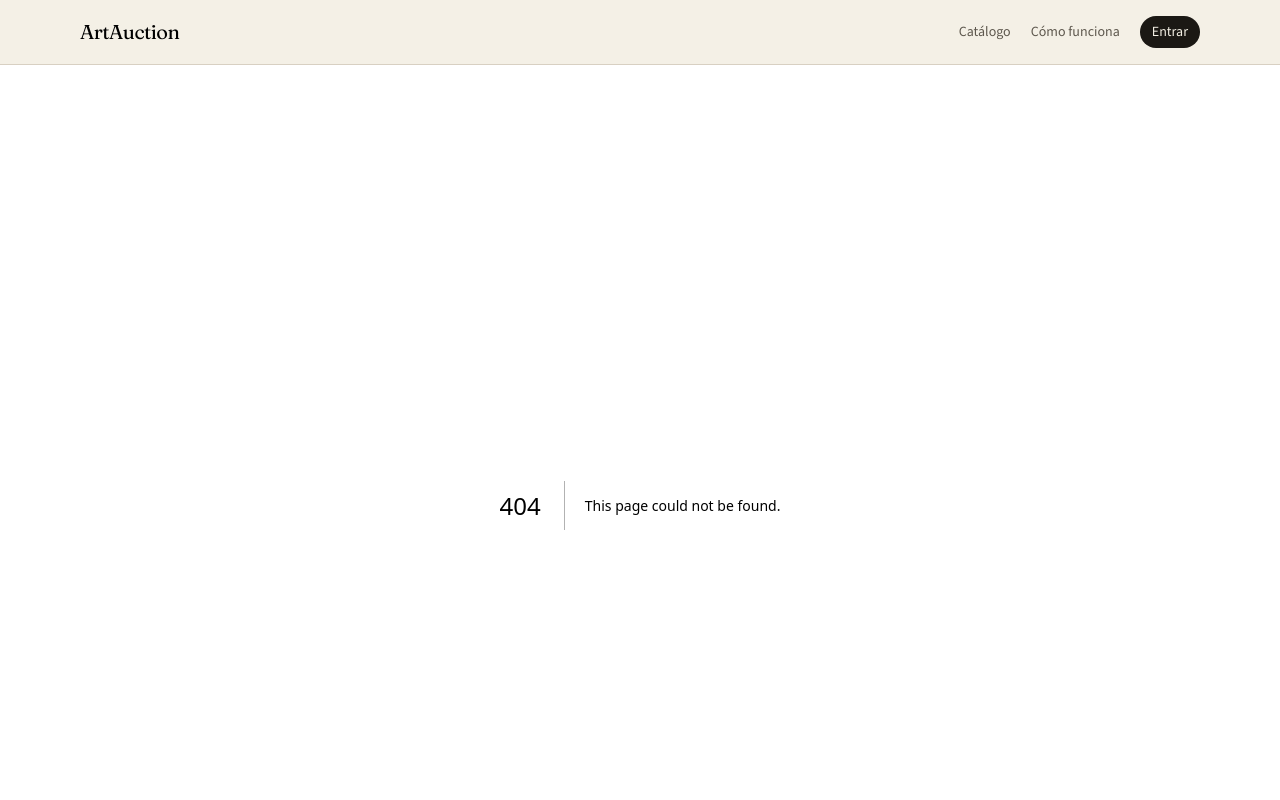
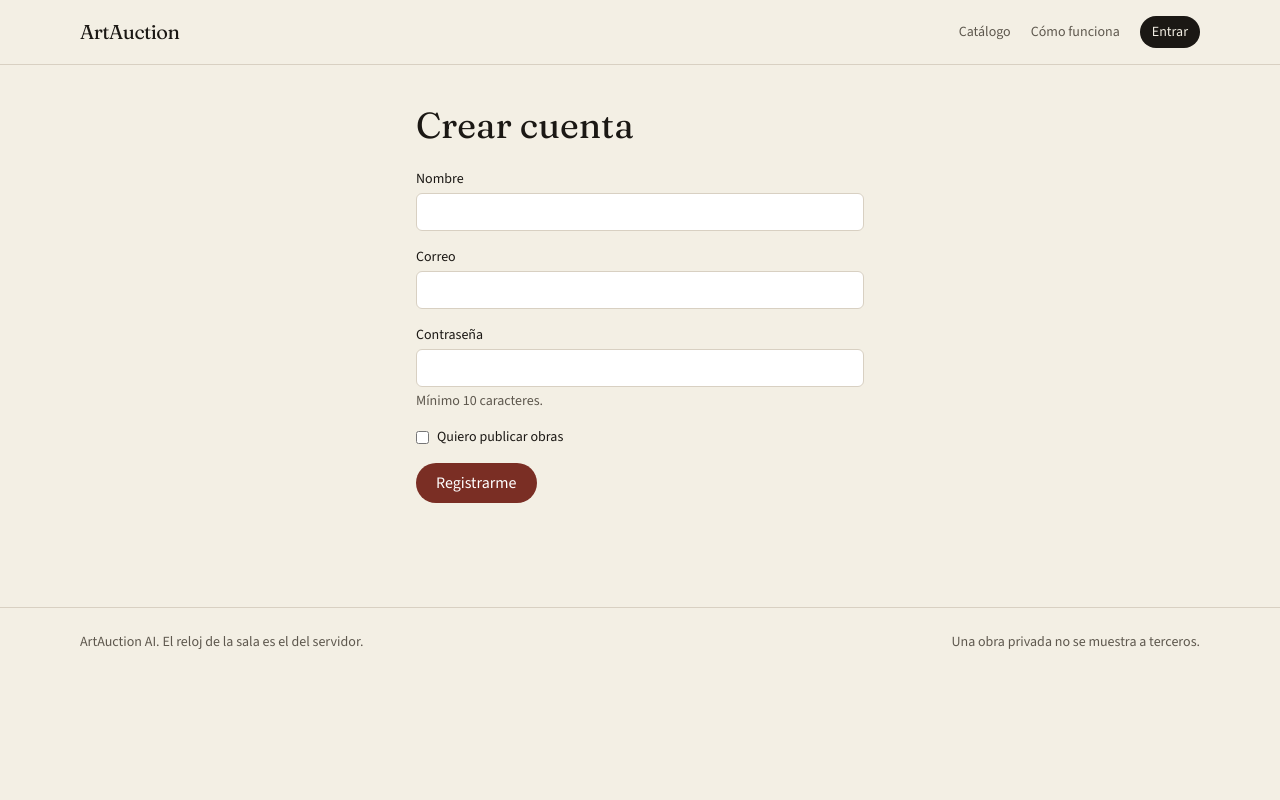
Before and after one commit to Juan-Camilo-Martinez-B/artauction_frontend, a Next.js app: page /registro in a window 1280 px wide. Before the commit this address had no page. Shown: the top 800 px of the page. Built offline with nearby package versions, Linux system fonts and the light colour scheme.

Commit message:
feat: register a buyer or a seller
Co-authored-by: Cursor <cursoragent@cursor.com>

```diff
--- /dev/null
+++ b/src/app/(auth)/registro/page.tsx
@@ -0,0 +1,65 @@
+'use client';
+
+import { useRouter } from 'next/navigation';
+import { useState, type SubmitEvent } from 'react';
+import { Field, FormError } from '@/components/field';
+import { ApiError, artApi } from '@/lib/api/client';
+import { writeAccessToken } from '@/lib/session';
+
+export default function RegisterPage() {
+  const router = useRouter();
+  const [displayName, setDisplayName] = useState('');
+  const [email, setEmail] = useState('');
+  const [password, setPassword] = useState('');
+  const [seller, setSeller] = useState(false);
+  const [error, setError] = useState<string | null>(null);
+
+  async function onSubmit(event: SubmitEvent<HTMLFormElement>) {
+    event.preventDefault();
+    setError(null);
+    try {
+      await artApi.register({
+        email,
+        password,
+        displayName,
+        role: seller ? 'SELLER' : 'USER',
+      });
+      const tokens = await artApi.login(email, password);
+      writeAccessToken(tokens.accessToken);
+      router.push(seller ? '/publicar' : '/catalogo');
+    } catch (caught) {
+      setError(caught instanceof ApiError ? caught.message : 'No se pudo crear la cuenta.');
+    }
+  }
+
+  return (
+    <section className="mx-auto max-w-md">
+      <h1 className="font-serif text-4xl">Crear cuenta</h1>
+      <form onSubmit={(event) => void onSubmit(event)} className="mt-6 space-y-4">
+        <Field id="name" label="Nombre" required minLength={2} value={displayName} onChange={(event) => {
+          setDisplayName(event.target.value);
+        }} />
+        <Field id="email" label="Correo" type="email" required value={email} onChange={(event) => {
+          setEmail(event.target.value);
+        }} />
+        <Field id="password" label="Contraseña" type="password" required minLength={10} hint="Mínimo 10 caracteres." value={password} onChange={(event) => {
+          setPassword(event.target.value);
+        }} />
+        <label className="flex items-center gap-2 text-sm">
+          <input
+            type="checkbox"
+            checked={seller}
+            onChange={(event) => {
+              setSeller(event.target.checked);
+            }}
+          />
+          Quiero publicar obras
+        </label>
+        {error ? <FormError>{error}</FormError> : null}
+        <button type="submit" className="rounded-full bg-oxide px-5 py-2 text-white">
+          Registrarme
+        </button>
+      </form>
+    </section>
+  );
+}
```
